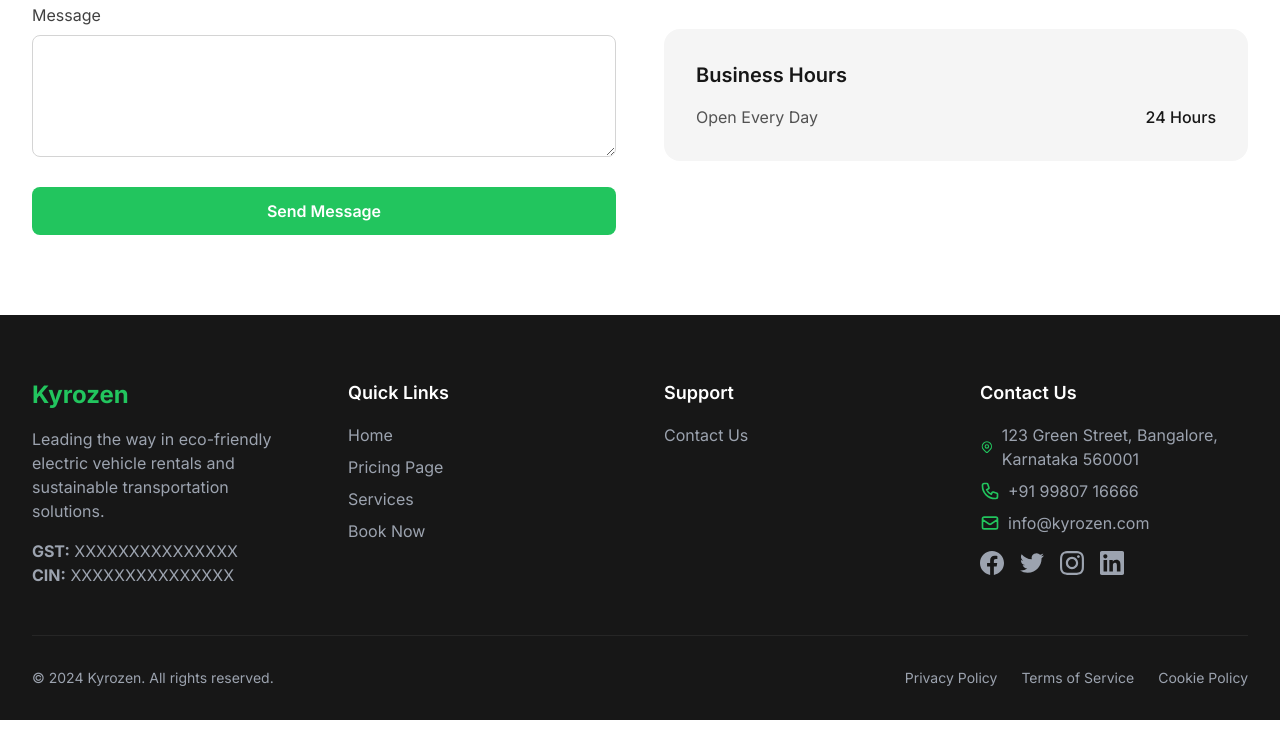
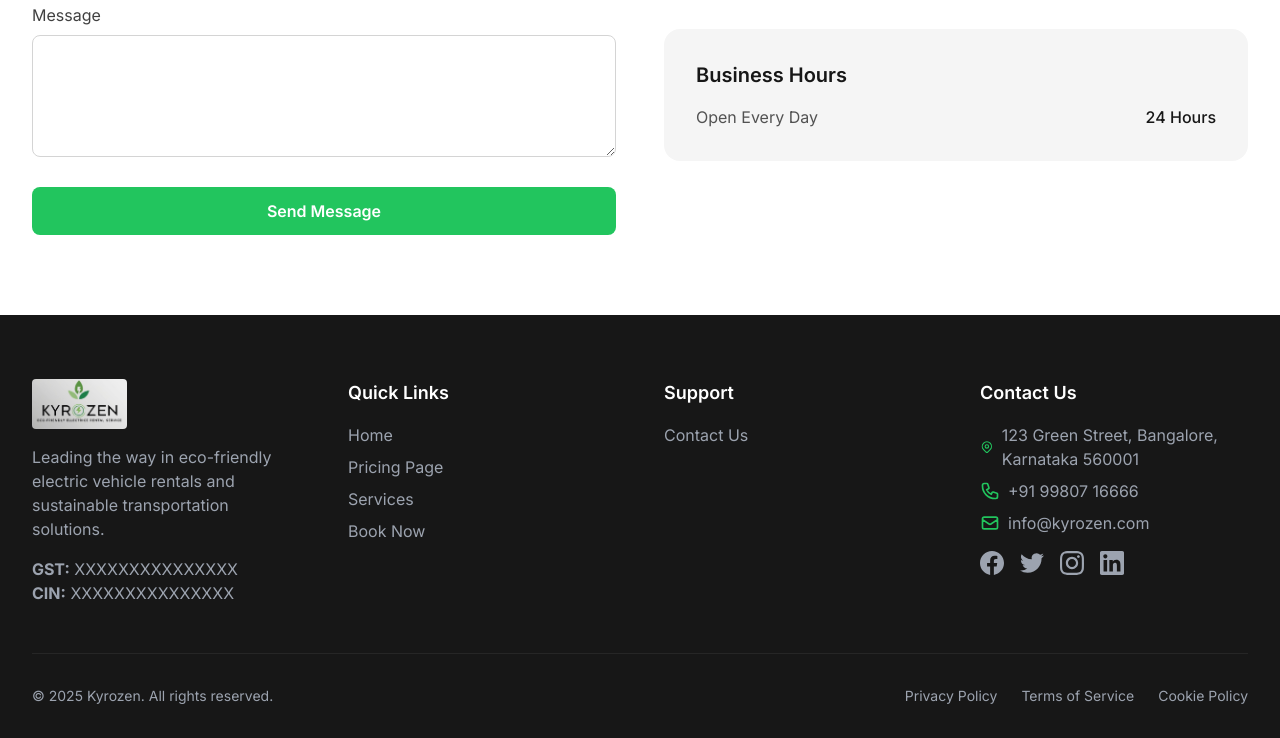
Before and after one commit to bloomitsolution-official/kyrozen, a plain HTML site: page index.html in a window 1280 px wide. Shown: the part 5921-6659 px from the top of the page. Drawn offline with nearby package versions, Linux system fonts and the light colour scheme.

Commit message:
added logo in footer

```diff
--- a/index.html
+++ b/index.html
@@ -1494,7 +1494,7 @@
       <div class="grid grid-cols-1 md:grid-cols-4 gap-12 mb-12">
         <!-- Company Info -->
         <div class="space-y-4">
-          <h3 class="text-2xl font-bold text-green-500">Kyrozen</h3>
+          <h3 class="text-2xl font-bold text-green-500"><img src="logo/logo.jpg" style="width: 95px; border-radius: 4px;"/></h3>
           <p class="text-gray-400">Leading the way in eco-friendly electric vehicle rentals and sustainable transportation solutions.</p>
           <p class="text-gray-400">
             <strong>GST:</strong> XXXXXXXXXXXXXXX<br>
@@ -1567,7 +1567,7 @@
 
       <div class="border-t border-neutral-800 pt-8">
         <div class="flex flex-col md:flex-row justify-between items-center">
-          <p class="text-gray-400 text-sm">&copy; 2024 Kyrozen. All rights reserved.</p>
+          <p class="text-gray-400 text-sm">&copy; 2025 Kyrozen. All rights reserved.</p>
           <div class="flex space-x-6 mt-4 md:mt-0">
             <a href="#" class="text-gray-400 hover:text-green-500 text-sm transition-colors">Privacy Policy</a>
             <a href="#" class="text-gray-400 hover:text-green-500 text-sm transition-colors">Terms of Service</a>
```
Also changed, not shown: pricing.html (+2 -2 lines), service.html (+2 -2 lines).
